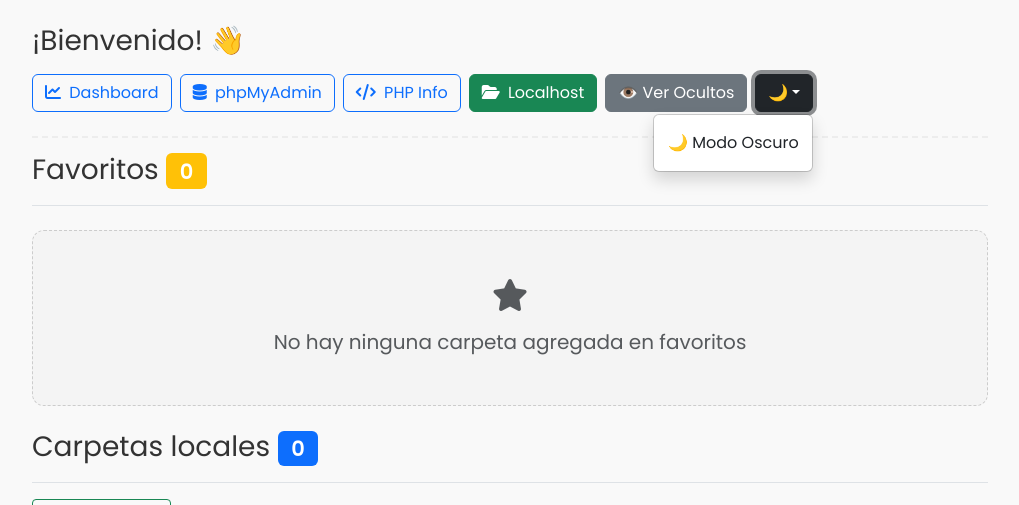
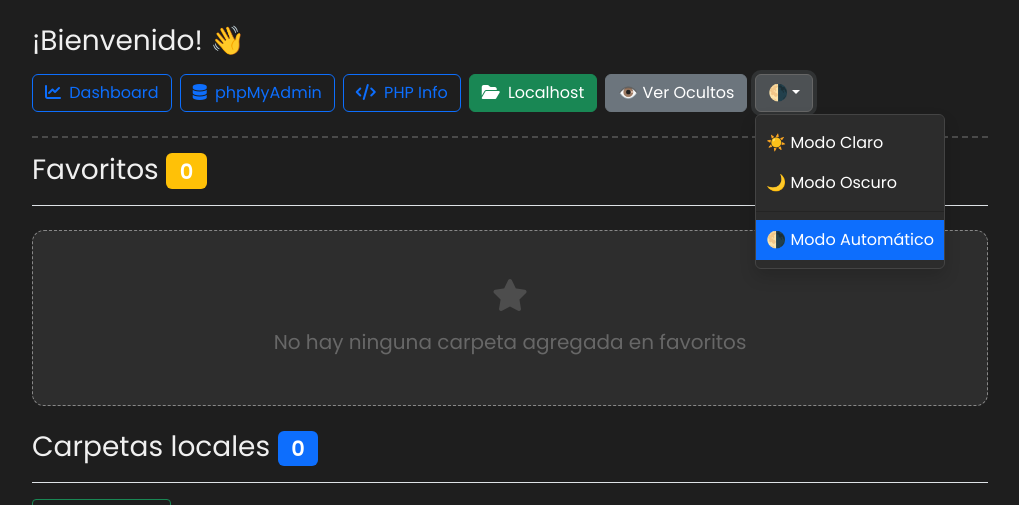
Before and after one commit to AdrianRodU/Dashboard-for-Localhost, a PHP site: page /dashboard/ in a window 1280 px wide, after a click that opens the changed part. Shown: the top 505 px of the page, without its empty margins (130-1149 px from the left). Run offline with PHP 8.4, Linux system fonts and the light colour scheme; some libraries are stand-ins or nearby versions.

Commit message:
Validación de funciones
Se configuró nuevas funciones según modo claro, noche y automático.

```diff
--- a/assets/css/style.css
+++ b/assets/css/style.css
@@ -629,13 +620,52 @@ body.dark .card:hover {
   animation: shake-error 0.4s ease !important;
 }
 
+@keyframes cambioModoIcono {
+  0% {
+    transform: scale(1);
+    opacity: 0.6;
+    -webkit-transform: scale(1);
+    -moz-transform: scale(1);
+    -ms-transform: scale(1);
+    -o-transform: scale(1);
+  }
+  50% {
+    transform: scale(1.2);
+    opacity: 1;
+    -webkit-transform: scale(1.2);
+    -moz-transform: scale(1.2);
+    -ms-transform: scale(1.2);
+    -o-transform: scale(1.2);
+  }
+  100% {
+    transform: scale(1);
+    opacity: 1;
+    -webkit-transform: scale(1);
+    -moz-transform: scale(1);
+    -ms-transform: scale(1);
+    -o-transform: scale(1);
+  }
+}
+
+#modoDropdownBtn.animar-icono {
+  animation: cambioModoIcono 0.4s ease;
+}
+
+#modoDropdownBtn.btn-light {
+  border: 1px solid #ccc;
+}
+
+#modoDropdownBtn.btn-dark {
+  border: 1px solid #666;
+}
+
 /* Íconos dentro del dropdown más centrados */
 .dropdown-menu .dropdown-item {
   width: 100%;
   padding: 8px 10px;
-  text-align: center;
+  /* text-align: center; */
   display: flex;
-  justify-content: center;
+  /* justify-content: center; */
   align-items: center;
 }
 
@@ -698,7 +728,22 @@ body.dark .dropdown-menu.dropdown-compact .dropdown-item:hover {
 }
 
 .dropdown-menu {
-  z-index: 2000 !important;
+  z-index: 1000 !important; /* asegúrate que sea más alto que el .card */
+  overflow: visible;
+}
+
+.dropdown.show .dropdown-menu {
+  display: block;
+}
+
+.dropdown {
+  position: relative; /* importante para que se posicione dentro de la card */
+}
+
+.row,
+.col-md-3,
+.col-sm-6 {
+  overflow: visible !important;
 }
 
 /* 🔄 Skeleton animación */
--- a/assets/js/funciones.js
+++ b/assets/js/funciones.js
@@ -101,6 +101,10 @@ document.addEventListener("DOMContentLoaded", () => {
 
     const isDark = localStorage.getItem(claveModoOscuro) === "true";
     if (isDark) document.body.classList.add("dark");
+
+    modoAutoPorHora(); // Aplica modo según hora si no hay preferencia guardada
+    setInterval(modoAutoPorHora, 10 * 60 * 1000); // Revisa cada 10 minutos
+
     actualizarTextoModo(); // Esto actualizará textos e íconos
 
     setInterval(() => {
@@ -114,6 +118,25 @@ document.addEventListener("DOMContentLoaded", () => {
         .then(() => {
             showToast("🧹 Archivos temporales limpiados", "info", "custom-info");
         });
+
+    // OffCanvas Modos Claro - Oscuro
+    const offBtn = document.getElementById("modoOffcanvasBtn");
+    if (offBtn) {
+        offBtn.addEventListener("click", () => {
+            const isDark = document.body.classList.contains("dark");
+            const hayPreferenciaManual = localStorage.getItem(claveModoOscuro) !== null;
+
+            if (!hayPreferenciaManual) {
+                activarModoOscuro(); // cambia a oscuro manual
+            } else if (isDark) {
+                activarModoClaro(); // cambia a claro manual
+            } else {
+                activarModoAutomatico(); // cambia a automático
+            }
+        });
+    }
+
+
 });
 
 function activarTooltips(contenedor = document) {
@@ -467,6 +490,18 @@ function renderCarpetas(foldersAnimadas = []) {
             toggleBtn.innerHTML = ` <i class="fas fa-ellipsis-v"></i> `;
             dropdown.appendChild(toggleBtn);
 
+            toggleBtn.addEventListener("click", () => {
+                // Elimina z-top de todas las tarjetas
+                document.querySelectorAll(".card.z-top").forEach(c => c.classList.remove("z-top"));
+
+                // Aplica z-top a esta tarjeta activa
+                card.classList.add("z-top");
+            });
+
+            dropdown.addEventListener("hidden.bs.dropdown", () => {
+                card.classList.remove("z-top");
+            });
+
             // Menú interno del dropdown
             const menu = document.createElement("ul");
             menu.className = "dropdown-menu dropdown-menu-end dropdown-compact";
@@ -715,16 +750,76 @@ function updateFavorites(folderAnimado = null) {
 
 // Sincroniza los textos de los botones con el estado del modo oscuro
 function actualizarTextoModo() {
-    const isDark = localStorage.getItem(claveModoOscuro) === "true";
-
-    // Cambia el texto de todos los botones con esa clase
-    document.querySelectorAll(".modoOscuroTexto").forEach((el) => {
-        el.textContent = isDark ? "☀️ Modo Claro" : "🌙 Modo Oscuro";
-    });
-
-    // Cambia el ícono del botón hamburguesa superior
+    const isDark = document.body.classList.contains("dark");
+    const hayPreferenciaManual = localStorage.getItem(claveModoOscuro) !== null;
+
+    // BOTÓN SUPERIOR (Dropdown de escritorio)
     const icono = document.getElementById("modoDropdownBtn");
-    if (icono) icono.textContent = isDark ? "☀️" : "🌙";
+    if (icono) {
+        icono.textContent = hayPreferenciaManual
+            ? (isDark ? "🌙" : "☀️")
+            : "🌗";
+        icono.classList.remove("btn-light", "btn-dark");
+        icono.classList.add(isDark ? "btn-dark" : "btn-light");
+        icono.classList.add("animar-icono");
+        setTimeout(() => icono.classList.remove("animar-icono"), 400);
+    }
+
+    // BOTÓN EN OFFCANVAS
+    const offBtn = document.getElementById("modoOffcanvasBtn");
+    if (offBtn) {
+        if (!hayPreferenciaManual) {
+            offBtn.textContent = "🌗 Modo Automático";
+        } else {
+            offBtn.textContent = isDark ? "☀️ Modo Claro" : "🌙 Modo Oscuro";
+        }
+
+        // Cambiar color del botón para que combine
+        offBtn.classList.remove("btn-light", "btn-dark");
+        offBtn.classList.add(isDark ? "btn-dark" : "btn-light");
+
+        // (Opcional) Animación
+        offBtn.classList.add("animar-icono");
+        setTimeout(() => offBtn.classList.remove("animar-icono"), 400);
+    }
+
+    // ACTIVAR OPCIÓN EN EL DROPDOWN
+    const claro = document.getElementById("opcionModoClaro");
+    const oscuro = document.getElementById("opcionModoOscuro");
+    const auto = document.getElementById("opcionModoAuto");
+
+    [claro, oscuro, auto].forEach(op => op?.classList.remove("active"));
+
+    if (!hayPreferenciaManual) {
+        auto?.classList.add("active");
+    } else if (isDark) {
+        oscuro?.classList.add("active");
+    } else {
+        claro?.classList.add("active");
+    }
+}
+
+
+// Activar modos de pantalla
+function activarModoClaro() {
+    document.body.classList.remove("dark");
+    localStorage.setItem(claveModoOscuro, "false");
+    actualizarTextoModo();
+    showToast("Modo claro activado ☀️", "info", "custom-info");
+}
+
+function activarModoOscuro() {
+    document.body.classList.add("dark");
+    localStorage.setItem(claveModoOscuro, "true");
+    actualizarTextoModo();
+    showToast("Modo oscuro activado 🌙", "info", "custom-info");
+}
+
+function activarModoAutomatico() {
+    localStorage.removeItem(claveModoOscuro); // borra preferencia
+    modoAutoPorHora();                        // aplica según hora actual
+    actualizarTextoModo();                    // actualiza textos
+    showToast("Modo automático activado 🌗", "info", "custom-info");
 }
 
 // Cambia entre modo claro y oscuro, actualiza íconos y textos
@@ -736,6 +831,25 @@ function toggleDarkMode() {
 
     // Actualizar todos los textos e íconos de modo
     actualizarTextoModo();
+}
+
+// Automáticamente cambia el modo claro y modo oscuro por horas
+function modoAutoPorHora() {
+    const hora = new Date().getHours();
+    const esDeNoche = hora >= 20 || hora < 7;
+
+    const forzadoUsuario = localStorage.getItem(claveModoOscuro); // "true" o "false" o null
+    const yaTieneDark = document.body.classList.contains("dark");
+
+    if (forzadoUsuario === null) {
+        // Solo aplicar si el usuario no ha forzado manualmente
+        if (esDeNoche && !yaTieneDark) {
+            document.body.classList.add("dark");
+        } else if (!esDeNoche && yaTieneDark) {
+            document.body.classList.remove("dark");
+        }
+        actualizarTextoModo();
+    }
 }
 
 // Cierra cualquier modal abierto y luego muestra el contenido de otra carpeta
--- a/index.php
+++ b/index.php
@@ -40,6 +40,7 @@ function eliminarCarpeta($carpeta)
 ?>
 <!DOCTYPE html>
 <html lang="es">
+
 <head>
   <meta charset="UTF-8">
   <meta name="viewport" content="width=device-width, initial-scale=1.0">
@@ -73,6 +74,7 @@ function eliminarCarpeta($carpeta)
   </script>
   <script src="https://cdn.jsdelivr.net/npm/sweetalert2@11"></script>
 </head>
+
 <body>
   <!-- <div class="position-fixed top-0 end-0 m-3 d-flex flex-column gap-2" style="z-index:1000;">
     <button class="btn btn-outline-dark" onclick="toggleDarkMode()" title="Modo oscuro">🌙</button>
@@ -104,16 +106,18 @@ function eliminarCarpeta($carpeta)
             <button class="btn btn-secondary" onclick="mostrarOcultas()" title="Ver carpetas ocultas">
               👁️ Ver Ocultos
             </button>
-            <div class="dropdown">
-              <button class="btn btn-outline-dark dropdown-toggle d-none d-lg-inline-block" id="modoDropdownBtn" type="button" data-bs-toggle="dropdown" aria-expanded="false" title="Opciones">
+            <div class="dropdown btn-group">
+              <button class="btn dropdown-toggle d-none d-lg-inline-block" id="modoDropdownBtn" type="button" data-bs-toggle="dropdown" aria-expanded="false">
                 🌙
               </button>
-              <ul class="dropdown-menu dropdown-menu-end shadow">
+
+              <ul class="dropdown-menu shadow">
+                <li><a id="opcionModoClaro" class="dropdown-item" href="#" onclick="activarModoClaro()">☀️ Modo Claro</a></li>
+                <li><a id="opcionModoOscuro" class="dropdown-item" href="#" onclick="activarModoOscuro()">🌙 Modo Oscuro</a></li>
                 <li>
-                  <button class="dropdown-item" onclick="toggleDarkMode()">
-                    <span class="modoOscuroTexto">🌙 Oscuro</span>
-                  </button>
+                  <hr class="dropdown-divider">
                 </li>
+                <li><a id="opcionModoAuto" class="dropdown-item" href="#" onclick="activarModoAutomatico()">🌗 Modo Automático</a></li>
               </ul>
             </div>
           </nav>
@@ -186,9 +190,10 @@ function eliminarCarpeta($carpeta)
       <button class="btn btn-warning w-100" onclick="abrirRaizLocalhost()">
         <i class="fas fa-folder-open me-1"></i> Carpeta Localhost
       </button>
-      <button class="btn btn-dark w-100" onclick="toggleDarkMode()">
-        <span class="modoOscuroTexto">🌙 Modo Oscuro</span>
-      </button>
+
+      <!-- Dentro del offcanvas -->
+      <button id="modoOffcanvasBtn" class="btn w-100 mb-2">🌙 Modo Oscuro</button>
+
       <button class="btn btn-secondary w-100" onclick="mostrarOcultas()">
         👁️ Ver carpetas ocultas
       </button>
@@ -197,4 +202,5 @@ function eliminarCarpeta($carpeta)
   <script src="https://cdn.jsdelivr.net/npm/bootstrap@5.3.0/dist/js/bootstrap.bundle.min.js"></script>
   <script src="assets/js/funciones.js"></script>
 </body>
+
 </html>
```
Also changed, not shown: other parts of assets/css/style.css (+29 -38 lines).
